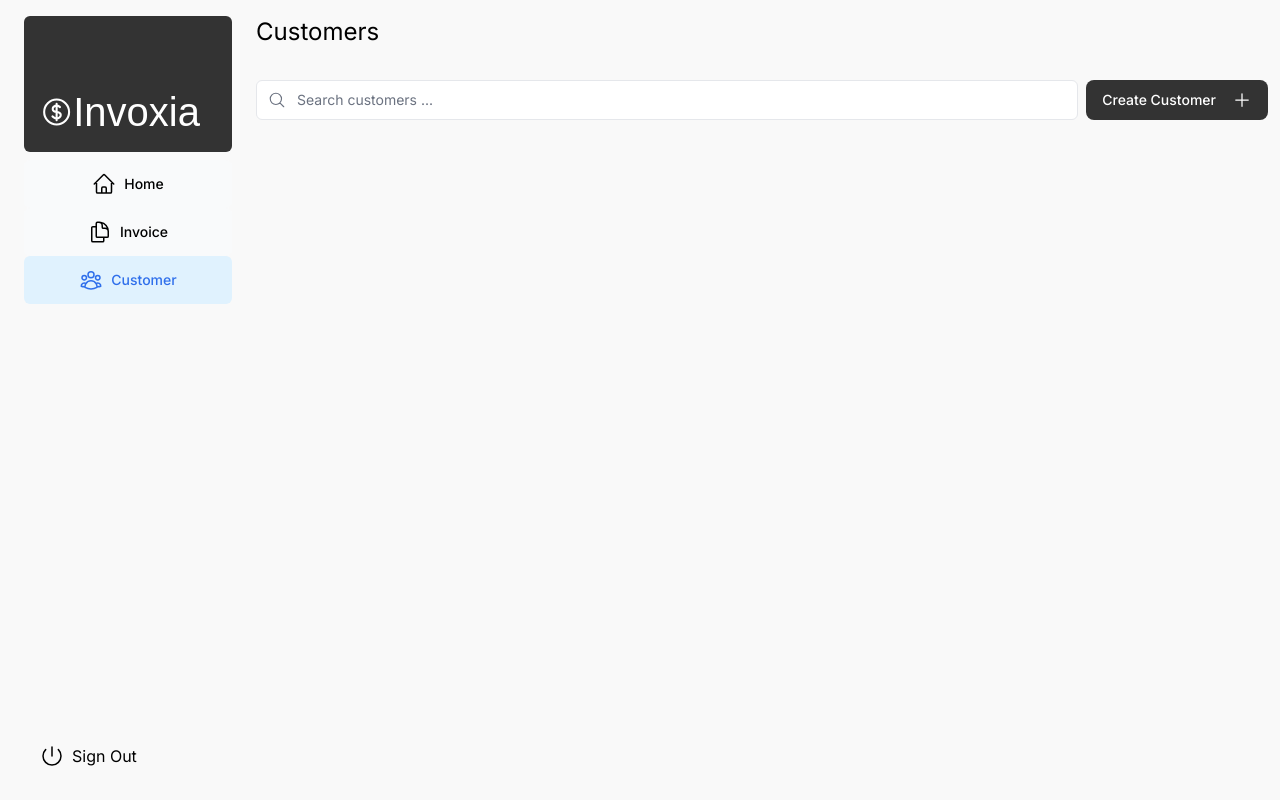
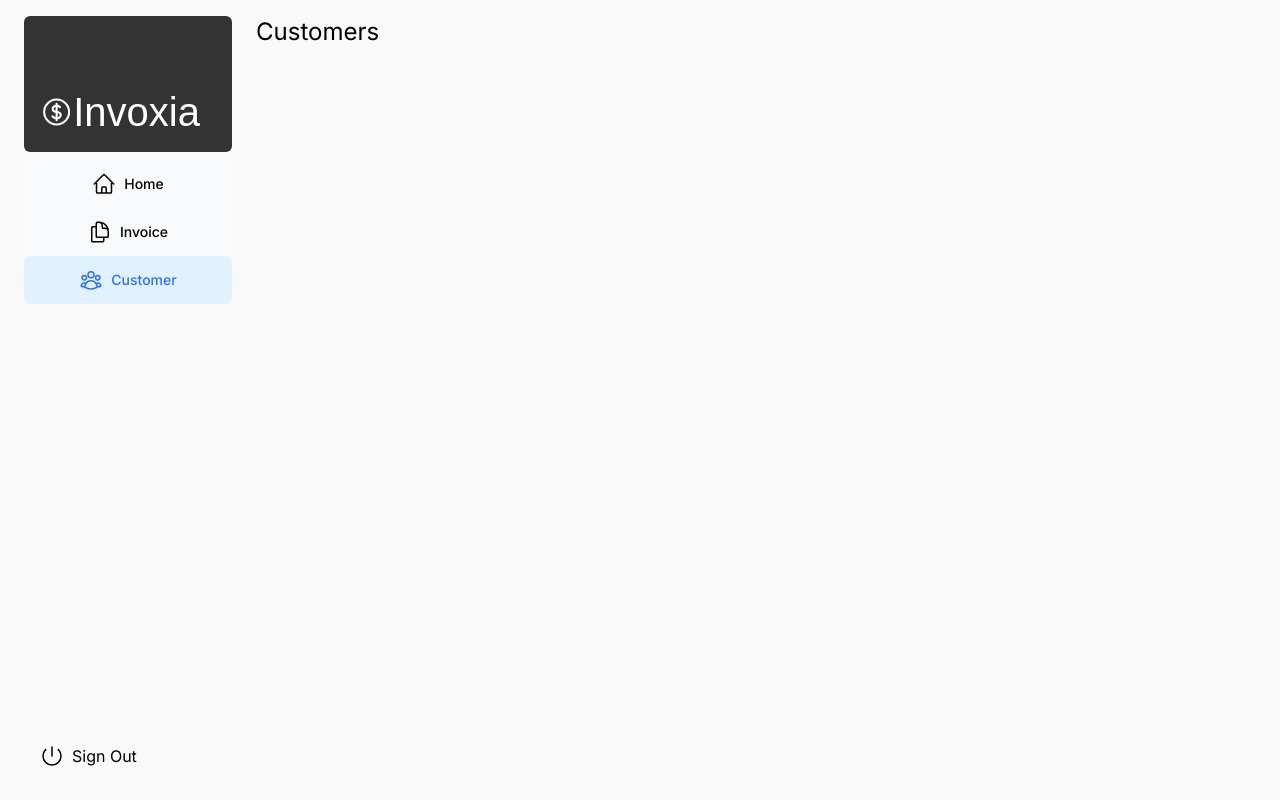
Before and after one commit to depanama89/gestionfacture, a Next.js app: page /dashboard/customers in a window 1280 px wide. Built offline with nearby package versions, Linux system fonts and the light colour scheme; a web font is replaced by a local one.

Commit message:
update dshboard customers

```diff
--- a/app/dashboard/customers/page.tsx
+++ b/app/dashboard/customers/page.tsx
@@ -1,6 +1,6 @@
 import CustomersTable from "@/app/ui/customers/table";
 import { CreateCustomer } from "@/app/ui/invoices/buttons";
-import Search from "@/app/ui/search";
+// import Search from "@/app/ui/search";
 import { Suspense } from "react";
 
 export default function Page() {
@@ -9,13 +9,13 @@
       <div>
         <h1 className="text-2xl">Customers</h1>
       </div>
-      <div className="flex items-center  justify-center gap-2 pr-3 md:mt-8 mt-4">
+      {/* <div className="flex items-center  justify-center gap-2 pr-3 md:mt-8 mt-4">
         <Search placeholder="Search customers ..." />
         <CreateCustomer/>
       </div>
       <Suspense>
-     {/* <CustomersTable customers="d"/> */}
-      </Suspense>
+
+      </Suspense> */}
     </div>
   );
 }
```
